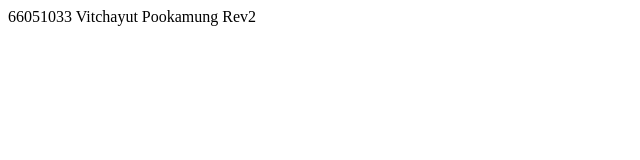
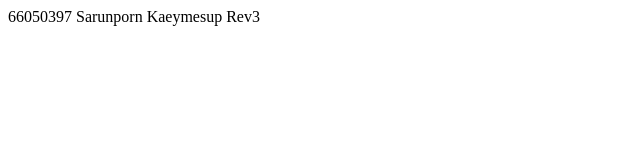
Before and after one commit to 66050397/git101_I, a plain HTML site: page index.html in a window 1280 px wide. Shown: the full height of the page, 0-640 px from the left. Drawn offline with Linux system fonts and the light colour scheme.

Commit message:
Update index.html

```diff
--- a/index.html
+++ b/index.html
@@ -6,6 +6,6 @@
     <title>Document</title>
 </head>
 <body>
-     66051033 Vitchayut Pookamung Rev2
+     66050397 Sarunporn Kaeymesup Rev3
 </body>
 </html>
```
